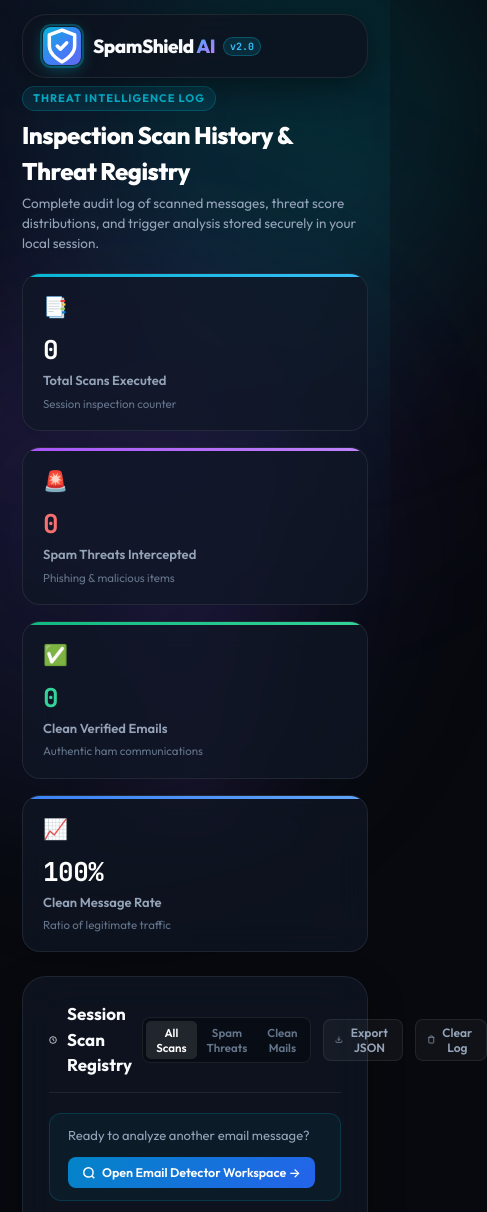
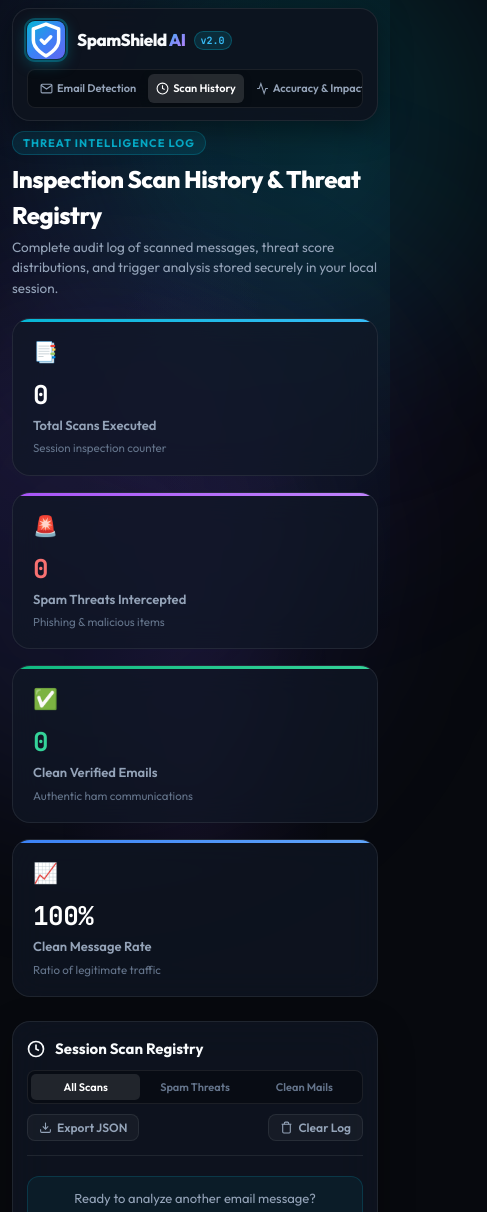
Before and after one commit to K1905-cpu/Email-spam, a plain HTML site: page frontend/history.html in a window 390 px wide. Shown: the top 1212 px of the page, 487 px wide, since content can reach past the window. Drawn offline with Linux system fonts and the light colour scheme; no server answers.

Commit message:
feat: make UI fully responsive for mobile, tablet, and desktop

```diff
--- a/frontend/style.css
+++ b/frontend/style.css
@@ -117,12 +117,20 @@ body {
   padding: 0 22px;
 }
 
+@media (max-width: 768px) {
+  .navbar-wrapper {
+    top: 8px;
+    padding: 0 12px;
+    margin-bottom: 16px;
+  }
+}
+
 .navbar {
   display: flex;
   justify-content: space-between;
   align-items: center;
   padding: 12px 20px;
-  background: rgba(14, 19, 31, 0.85);
+  background: rgba(14, 19, 31, 0.9);
   border: 1px solid var(--panel-border);
   border-radius: var(--radius-xl);
   backdrop-filter: blur(20px);
@@ -131,10 +139,29 @@ body {
   gap: 14px;
 }
 
+@media (max-width: 768px) {
+  .navbar {
+    flex-direction: column;
+    align-items: stretch;
+    padding: 12px 14px;
+    gap: 10px;
+    border-radius: var(--radius-lg);
+  }
+}
+
 .nav-left {
   display: flex;
   align-items: center;
   gap: 20px;
+  justify-content: space-between;
+}
+
+@media (max-width: 768px) {
+  .nav-left {
+    flex-direction: column;
+    align-items: stretch;
+    gap: 10px;
+  }
 }
 
 .brand-link {
@@ -188,6 +215,12 @@ body {
   letter-spacing: -0.5px;
 }
 
+@media (max-width: 480px) {
+  .brand-title {
+    font-size: 17px;
+  }
+}
+
 .gradient-text {
   background: linear-gradient(135deg, #38bdf8, #818cf8, #c084fc);
   -webkit-background-clip: text;
@@ -209,20 +242,29 @@ body {
 .nav-links {
   display: flex;
   align-items: center;
-  background: rgba(0, 0, 0, 0.3);
+  background: rgba(0, 0, 0, 0.35);
   border: 1px solid var(--panel-border);
   border-radius: 999px;
   padding: 3px;
   gap: 2px;
 }
 
-@media (max-width: 820px) {
-  .nav-links { display: none; }
+@media (max-width: 768px) {
+  .nav-links {
+    width: 100%;
+    overflow-x: auto;
+    -webkit-overflow-scrolling: touch;
+    border-radius: var(--radius-sm);
+    justify-content: space-between;
+    padding: 4px;
+    gap: 4px;
+  }
 }
 
 .nav-tab {
   display: inline-flex;
   align-items: center;
+  justify-content: center;
   gap: 6px;
   padding: 6px 14px;
   border-radius: 999px;
@@ -231,6 +273,29 @@ body {
   color: var(--text-secondary);
   text-decoration: none;
   transition: var(--transition);
+  white-space: nowrap;
+  flex-shrink: 0;
+}
+
+@media (max-width: 768px) {
+  .nav-tab {
+    flex: 1;
+    border-radius: 6px;
+    padding: 7px 10px;
+    font-size: 12px;
+  }
+}
+
+@media (max-width: 420px) {
+  .nav-tab {
+    padding: 6px 8px;
+    font-size: 11px;
+    gap: 4px;
+  }
+  .nav-tab svg {
+    width: 13px;
+    height: 13px;
+  }
 }
 
 .nav-tab:hover {
@@ -249,6 +314,13 @@ body {
   display: flex;
   align-items: center;
   gap: 10px;
+  flex-wrap: wrap;
+}
+
+@media (max-width: 768px) {
+  .nav-right {
+    display: none;
+  }
 }
 
 .nav-metric-pill {
@@ -268,10 +340,6 @@ body {
 .nav-metric-pill:hover {
   transform: translateY(-1px);
   filter: brightness(1.2);
-}
-
-@media (max-width: 600px) {
-  .nav-metric-pill { display: none; }
 }
 
 .pill-green {
@@ -328,6 +396,12 @@ body {
   padding: 0 22px 60px 22px;
   position: relative;
   z-index: 1;
+}
+
+@media (max-width: 768px) {
+  .app-wrapper {
+    padding: 0 12px 40px 12px;
+  }
 }
 
 .section-container {
@@ -455,6 +529,13 @@ body {
   box-shadow: 0 12px 36px rgba(0, 0, 0, 0.3);
 }
 
+@media (max-width: 600px) {
+  .glass-panel {
+    padding: 16px 14px;
+    border-radius: var(--radius-lg);
+  }
+}
+
 .panel-top-bar {
   display: flex;
   justify-content: space-between;
@@ -462,6 +543,8 @@ body {
   margin-bottom: 20px;
   padding-bottom: 14px;
   border-bottom: 1px solid var(--panel-border);
+  flex-wrap: wrap;
+  gap: 10px;
 }
 
 .panel-heading {
@@ -471,6 +554,12 @@ body {
   font-size: 17px;
   font-weight: 700;
   color: var(--text-primary);
+}
+
+@media (max-width: 480px) {
+  .panel-heading {
+    font-size: 15px;
+  }
 }
 
 .panel-quick-actions {
@@ -493,6 +582,7 @@ body {
   cursor: pointer;
   transition: var(--transition);
   font-family: inherit;
+  white-space: nowrap;
 }
 
 .action-btn:hover {
@@ -764,6 +854,17 @@ body {
   border: 1px solid;
   margin-bottom: 20px;
   transition: var(--transition);
+  gap: 16px;
+}
+
+@media (max-width: 520px) {
+  .verdict-banner {
+    flex-direction: column;
+    align-items: center;
+    text-align: center;
+    padding: 18px 16px;
+    gap: 16px;
+  }
 }
 
 .verdict-spam {
@@ -791,6 +892,12 @@ body {
   font-size: 24px;
   font-weight: 800;
   letter-spacing: -0.5px;
+}
+
+@media (max-width: 480px) {
+  .verdict-heading {
+    font-size: 20px;
+  }
 }
 
 .verdict-model-used {
@@ -1107,7 +1214,15 @@ body {
 .history-controls {
   display: flex;
   align-items: center;
-  gap: 12px;
+  gap: 10px;
+  flex-wrap: wrap;
+}
+
+@media (max-width: 680px) {
+  .history-controls {
+    width: 100%;
+    justify-content: space-between;
+  }
 }
 
 .filter-group {
@@ -1116,6 +1231,13 @@ body {
   border: 1px solid var(--panel-border);
   border-radius: var(--radius-sm);
   padding: 3px;
+}
+
+@media (max-width: 480px) {
+  .filter-group {
+    width: 100%;
+    justify-content: space-between;
+  }
 }
 
 .filter-btn {
@@ -1129,6 +1251,16 @@ body {
   cursor: pointer;
   transition: var(--transition);
   font-family: inherit;
+  white-space: nowrap;
+}
+
+@media (max-width: 480px) {
+  .filter-btn {
+    flex: 1;
+    text-align: center;
+    padding: 6px 4px;
+    font-size: 11px;
+  }
 }
 
 .filter-btn.active {
@@ -1136,10 +1268,16 @@ body {
   color: #ffffff;
 }
 
-.table-responsive { overflow-x: auto; }
+.table-responsive {
+  width: 100%;
+  overflow-x: auto;
+  -webkit-overflow-scrolling: touch;
+  margin-top: 12px;
+}
 
 .history-table {
   width: 100%;
+  min-width: 640px;
   border-collapse: collapse;
   font-size: 13px;
 }
@@ -1154,6 +1292,7 @@ body {
   text-transform: uppercase;
   letter-spacing: 0.5px;
   border-bottom: 1px solid var(--panel-border);
+  white-space: nowrap;
 }
 
 .history-table td {
@@ -1168,6 +1307,7 @@ body {
   font-size: 11px;
   font-weight: 700;
   letter-spacing: 0.5px;
+  white-space: nowrap;
 }
 
 .table-badge-spam {
@@ -1197,6 +1337,7 @@ body {
   border-radius: 4px;
   cursor: pointer;
   transition: var(--transition);
+  white-space: nowrap;
 }
 
 .btn-table-retest:hover {
@@ -1283,9 +1424,19 @@ body {
   color: var(--text-secondary);
 }
 
+@media (max-width: 580px) {
+  .history-quick-bar {
+    flex-direction: column;
+    align-items: stretch;
+    text-align: center;
+    gap: 10px;
+  }
+}
+
 .btn-new-scan {
   display: inline-flex;
   align-items: center;
+  justify-content: center;
   gap: 6px;
   background: linear-gradient(135deg, #0284c7, #2563eb);
   color: #fff;
@@ -1370,6 +1521,16 @@ body {
   margin-bottom: 24px;
 }
 
+@media (max-width: 640px) {
+  .cta-banner {
+    flex-direction: column;
+    align-items: stretch;
+    text-align: center;
+    padding: 18px 16px;
+    gap: 14px;
+  }
+}
+
 .cta-left h3 {
   font-size: 18px;
   font-weight: 800;
@@ -1385,6 +1546,7 @@ body {
 .cta-btn {
   display: inline-flex;
   align-items: center;
+  justify-content: center;
   gap: 8px;
   background: linear-gradient(135deg, #0284c7, #2563eb, #4f46e5);
   color: #fff;
```
